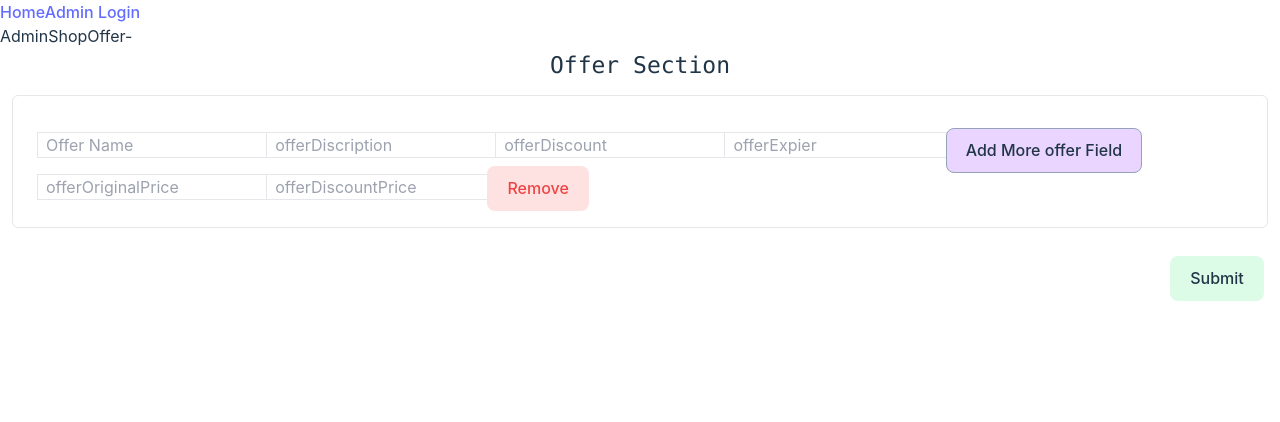
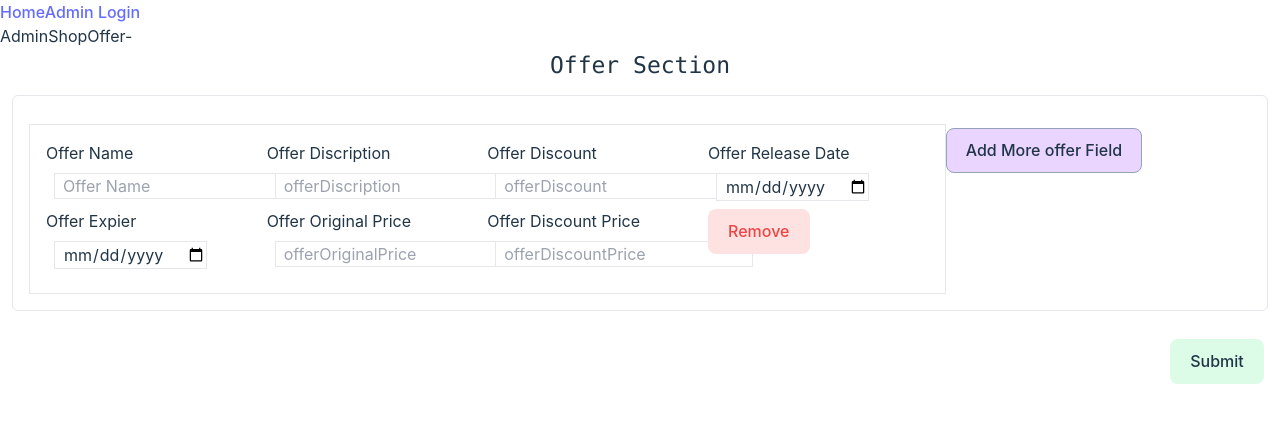
Before and after one commit to devsany/super-mall-web-application, a React (Vite) app: page /admin/view/offer/1 in a window 1280 px wide. Shown: the top 422 px of the page. Built offline with nearby package versions, Linux system fonts and the light colour scheme.

Commit message:
add array of input field

```diff
--- a/src/components/ADMIN/AdminShopOffer.jsx
+++ b/src/components/ADMIN/AdminShopOffer.jsx
@@ -55,9 +55,13 @@ const AdminShopOffer = () => {
       <div className="grid grid-cols-12 border rounded-md p-4 m-3">
         <div className="grid col-span-9">
           {inputFields.map((inputField, index) => (
-            <div className="grid-cols-4 mt-3 grid" key={index}>
+            <div className="grid-cols-4 mt-3 grid border p-4" key={index}>
               <div>
+                <div>
+                  <label htmlFor="offerName">Offer Name</label>
+                </div>
                 <input
+                  id="offerName"
                   required
                   className="border pl-2 m-2"
                   type="text"
@@ -68,7 +72,11 @@ const AdminShopOffer = () => {
                 />
               </div>
               <div>
+                <div>
+                  <label htmlFor="offerDiscription">Offer Discription</label>
+                </div>
                 <input
+                  id="offerDiscription"
                   className="border pl-2 m-2"
                   type="text"
                   name="offerDiscription"
@@ -85,8 +93,12 @@ const AdminShopOffer = () => {
         offerOriginalPrice: "",
         offerDiscountPrice: "", */}
               <div>
+                <div>
+                  <label htmlFor="offerDiscount">Offer Discount</label>
+                </div>
                 <input
                   className="border pl-2 m-2"
+                  id="offerDiscont"
                   type="text"
                   name="offerDiscount"
                   placeholder="offerDiscount"
@@ -95,9 +107,27 @@ const AdminShopOffer = () => {
                 />
               </div>
               <div>
+                <div>
+                  <label htmlFor="offerReleaseDate">Offer Release Date</label>
+                </div>
                 <input
+                  id="offerReleaseDate"
                   className="border pl-2 m-2"
-                  type="text"
+                  type="date"
+                  name="offerReleaseDate"
+                  placeholder="offerReleaseDate"
+                  value={inputField.offerReleaseDate}
+                  onChange={(event) => handleInputChange(index, event)}
+                />
+              </div>
+              <div>
+                <div>
+                  <label htmlFor="offerExpier">Offer Expier</label>
+                </div>
+                <input
+                  id="offerExpier"
+                  className="border pl-2 m-2"
+                  type="date"
                   name="offerExpier"
                   placeholder="offerExpier"
                   value={inputField.offerExpier}
@@ -105,7 +135,13 @@ const AdminShopOffer = () => {
                 />
               </div>
               <div>
+                <div>
+                  <label htmlFor="offerOriginalPrice">
+                    Offer Original Price
+                  </label>
+                </div>
                 <input
+                  id="offerOriginalPrice"
                   className="border pl-2 m-2"
                   type="text"
                   name="offerOriginalPrice"
@@ -115,7 +151,13 @@ const AdminShopOffer = () => {
                 />
               </div>
               <div>
+                <div>
+                  <label htmlFor="offerDiscountPrice">
+                    Offer Discount Price
+                  </label>
+                </div>
                 <input
+                  id="offerDiscountPrice"
                   className="border pl-2 m-2"
                   type="text"
                   name="offerDiscountPrice"
```
